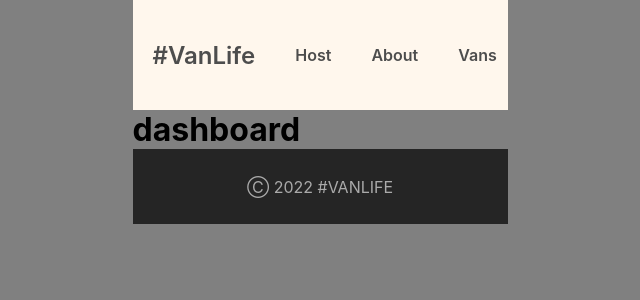
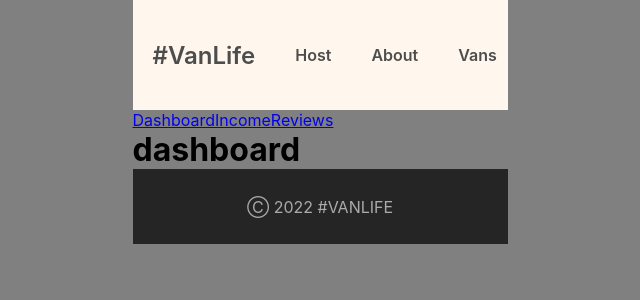
Before and after one commit to RosaBen/van-life-scrimba, a React (Vite) app: page /host in a window 1280 px wide. Shown: the top 300 px of the page, without its empty margins (320-960 px from the left). Built offline with nearby package versions, Linux system fonts and the light colour scheme; what miragejs would draw is missing.

Commit message:
added host layout

```diff
--- a/src/App.jsx
+++ b/src/App.jsx
@@ -12,6 +12,7 @@ import Reviews from "./pages/Host/Reviews";
 
 // components
 import Layout from "./components/Layout";
+import HostLayout from "./components/HostLayout";
 
 // styles
 import "./assets/styles/header-footer.css";
@@ -28,7 +29,8 @@ function App() {
           <Route path="/about" element={<About />} />
           <Route path="/vans" element={<Vans />} />
           <Route path="/vans/:id" element={<VanDetail />} />
-          <Route path="/host" element={<Dashboard />}>
+          <Route element={<HostLayout />}>
+            <Route path="/host" element={<Dashboard />} />
             <Route path="/host/income" element={<Income />} />
             <Route path="/host/reviews" element={<Reviews />} />
           </Route>
--- a/src/components/Header.jsx
+++ b/src/components/Header.jsx
@@ -2,7 +2,7 @@ import { Link } from "react-router-dom";
 
 export default function Header() {
   return (
-    <header>
+    <header className="header-layout">
       <Link to="/" target="_blank" rel="noopener noreferrer">
         #VanLife
       </Link>
--- /dev/null
+++ b/src/components/HostLayout.jsx
@@ -0,0 +1,20 @@
+import { Link, Outlet } from "react-router-dom";
+
+export default function HostLayout() {
+  return (
+    <>
+      <nav className="header-host">
+        <Link to="/host" target="_blank" rel="noopener noreferrer">
+          Dashboard
+        </Link>
+        <Link to="/host/income" target="_blank" rel="noopener noreferrer">
+          Income
+        </Link>
+        <Link to="/host/reviews" target="_blank" rel="noopener noreferrer">
+          Reviews
+        </Link>
+      </nav>
+      <Outlet />
+    </>
+  );
+}
--- a/src/pages/Host/Dashboard.jsx
+++ b/src/pages/Host/Dashboard.jsx
@@ -1,10 +1,7 @@
-import { Outlet } from "react-router-dom";
-
 export default function Dashboard() {
   return (
     <>
       <h1>dashboard</h1>
-      <Outlet />
     </>
   );
 }
```
